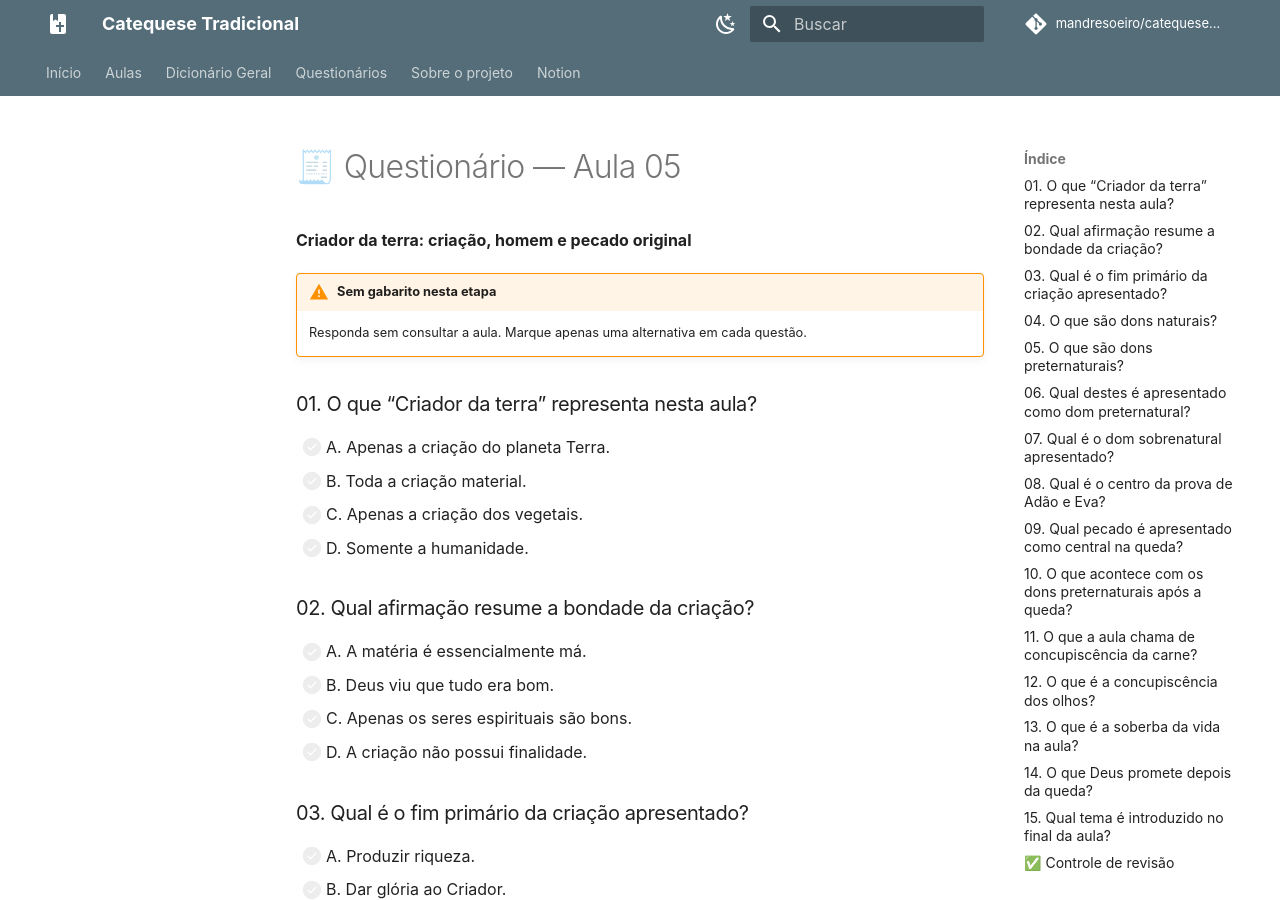
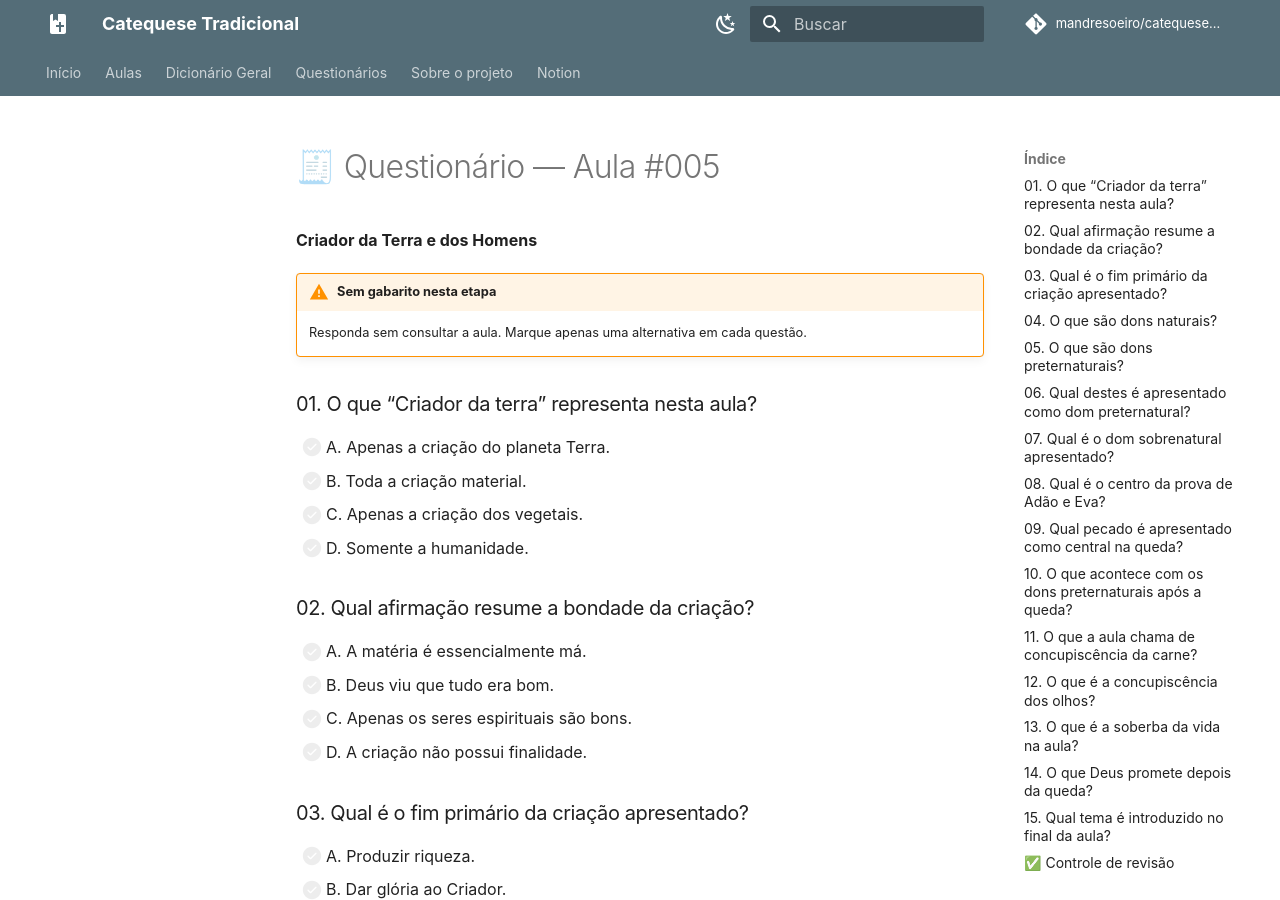
Before and after one commit to mandresoeiro/catequese-tradicional, an MkDocs documentation site: the page built from docs/questionarios/aula-05.md, in a window 1280 px wide and 900 px high. Built offline with MkDocs 1.6.1 and Material for MkDocs 9.7.7, drawn with Linux system fonts in a browser that asks for light colours; comment, search, counter and statistics services are not loaded; some of the changed text lies outside the part shown.

Commit message:
fix: corrige numeração oficial do questionário 5

```diff
--- a/docs/questionarios/aula-05.md
+++ b/docs/questionarios/aula-05.md
@@ -1,6 +1,6 @@
-# 🧾 Questionário — Aula 05
+# 🧾 Questionário — Aula #005
 
-**Criador da terra: criação, homem e pecado original**
+**Criador da Terra e dos Homens**
 
 !!! warning "Sem gabarito nesta etapa"
     Responda sem consultar a aula. Marque apenas uma alternativa em cada questão.
@@ -112,7 +112,7 @@
 
 ## ✅ Controle de revisão
 
-- [ ] Respondi às 15 questões sem consultar a Aula 05.
+- [ ] Respondi às 15 questões sem consultar a Aula #005.
 - [ ] Sei explicar dons naturais, preternaturais e sobrenatural.
 - [ ] Consigo explicar o pecado original em minhas palavras.
 - [ ] Consigo citar as três grandes concupiscências/desordens.
```
